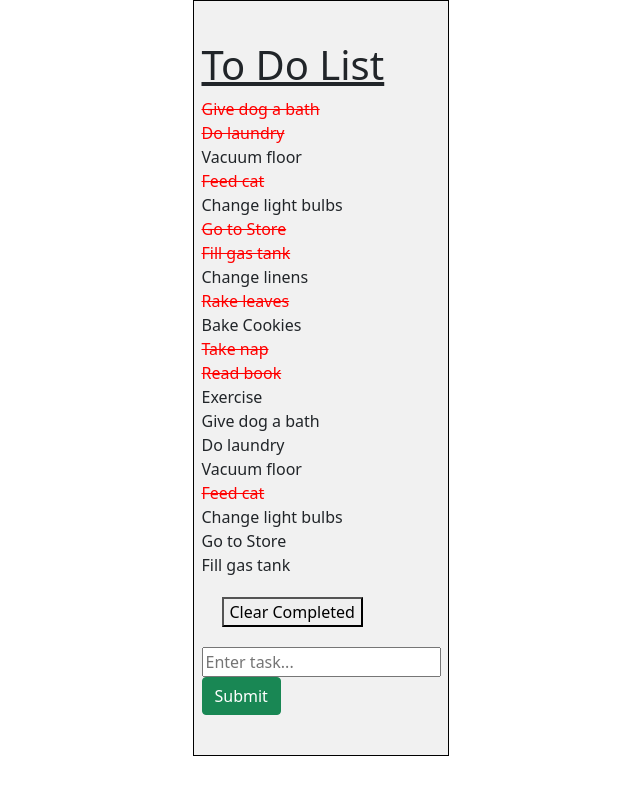
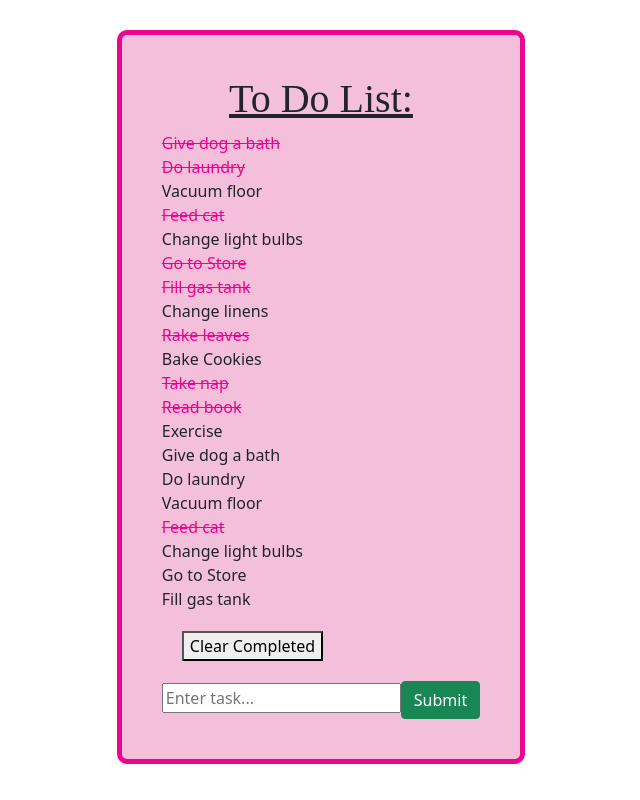
Before and after one commit to HenrietteWiuff/ToDoList, a React (Create React App) app: page / in a window 1280 px wide. Shown: the whole page, without its empty margins (319-959 px from the left). Built offline with nearby package versions, Linux system fonts and the light colour scheme.

Commit message:
opdater CCS

```diff
--- a/src/App.js
+++ b/src/App.js
@@ -33,15 +33,15 @@ function App() {
   };
 
  return (
-   <div className="wrapper">
-      <div className="App">
+   <div className="mainWrapper">
+      <div className="App, wrapper">
         <Header />
-        <div className="flexBox">
+
           <ToDoList toDoList={toDoList} handleToggle={handleToggle} handleFilter={handleFilter}/>
-        </div>
+
         <ToDoForm addTask={addTask}/>
       </div>
-   </div>
+    </div>
  );
 }
 
--- a/src/Header.js
+++ b/src/Header.js
@@ -3,7 +3,7 @@ import React from 'react';
 const Header = () => {
    return (
        <header>
-           <h1>To Do List</h1>
+           <h1>To Do List:</h1>
        </header>
    );
 };
--- a/src/ToDoForm.js
+++ b/src/ToDoForm.js
@@ -16,7 +16,7 @@ const ToDoForm = ({ addTask }) => {
     return (
         <form onSubmit={handleSubmit}>
             <input value={userInput} type="text" onChange={handleChange} placeholder="Enter task..."/>
-            <button type="button" class="btn btn-success">Submit</button>
+            <button class="btn btn-success">Submit</button>
         </form>
     );
 };
--- a/src/ToDoList.js
+++ b/src/ToDoList.js
@@ -9,7 +9,7 @@ const ToDoList = ({toDoList, handleToggle, handleFilter}) => {
                    <ToDo todo={todo} handleToggle={handleToggle} handleFilter={handleFilter}/>
                )
            })}
-           <button style={{margin: '20px'}} onClick={handleFilter}>Clear Completed</button>
+           <button  style={{margin: '20px'}} onClick={handleFilter}>Clear Completed</button>
        </div>
    );
 };
--- a/src/index.css
+++ b/src/index.css
@@ -16,29 +16,24 @@ code {
 
 .strike {
   text-decoration: line-through;
-  color: red;
+  color:#ec058e;
 }
 
 h1 {
+  text-align: center;
   text-decoration: underline;
+  font-family: cursive;
+}
+.mainWrapper{
+  width: 100%;
+  display: flex;
+  justify-content: center;
+  margin: 30px 0px 30px 0px;
 }
 
-.wrapper {
-  width: 20%;
+.wrapper{
+  background-color: #f4bfdb;
+  border: 5px solid #ec058e;
+  border-radius: 10px;
   padding: 40px;
-  background-color: #f1f1f1;
-  border: 1px solid #000000;
-  display: flex;
-  align-items: center;
-  justify-content: center;
-  margin: auto;
-  position: relative;
 }
-
-.App {
-  text-align: left !important;
-  /* background-color: blue; */
-}
-.flexBox {
-  display: flex;
-}
```
